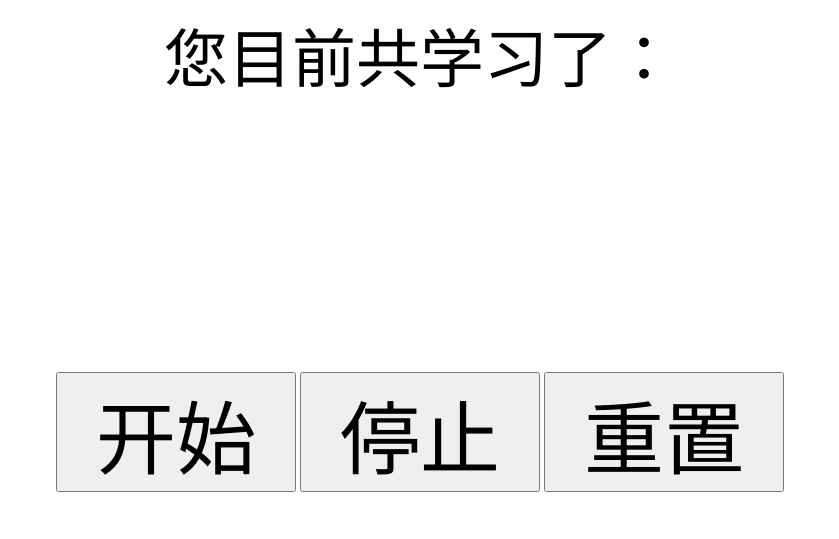
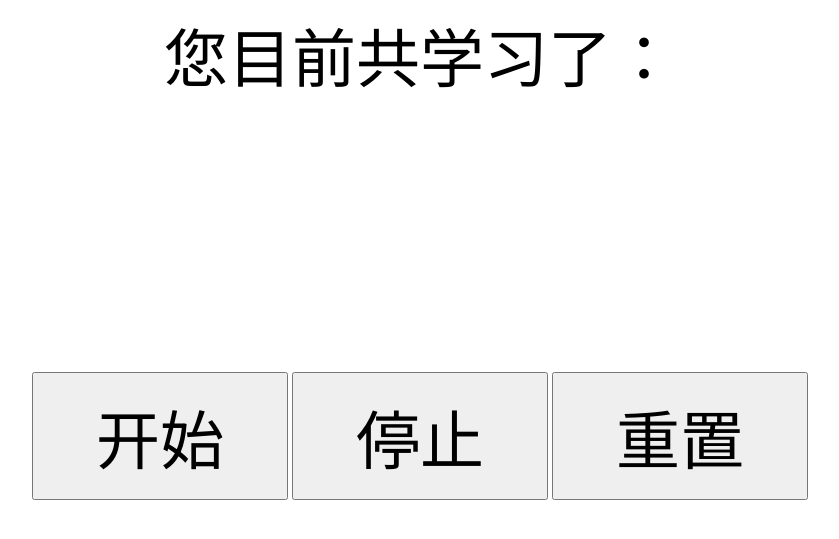
Before and after one commit to WcrNGU/jekyll_demo, a Jekyll site: the page jstimer.html, which Jekyll copies as it is, in a window 1280 px wide. Shown: the top 539 px of the page, without its empty margins (220-1059 px from the left). Built offline with Jekyll 4.4.1, drawn with Linux system fonts in a browser that asks for light colours.

Commit message:
button size

```diff
--- a/jstimer.html
+++ b/jstimer.html
@@ -23,9 +23,9 @@
 }
 
 .button input {
-    font-size: 5em;
-    width: 3em;
-    height: 1.5em;
+    font-size: 4em;
+    width: 4em;
+    height: 2em;
 }
 
 </style>
```
